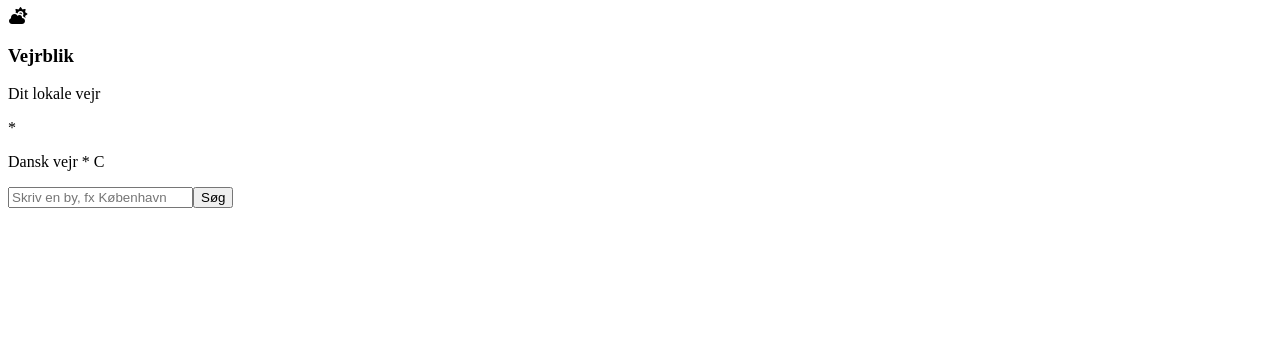
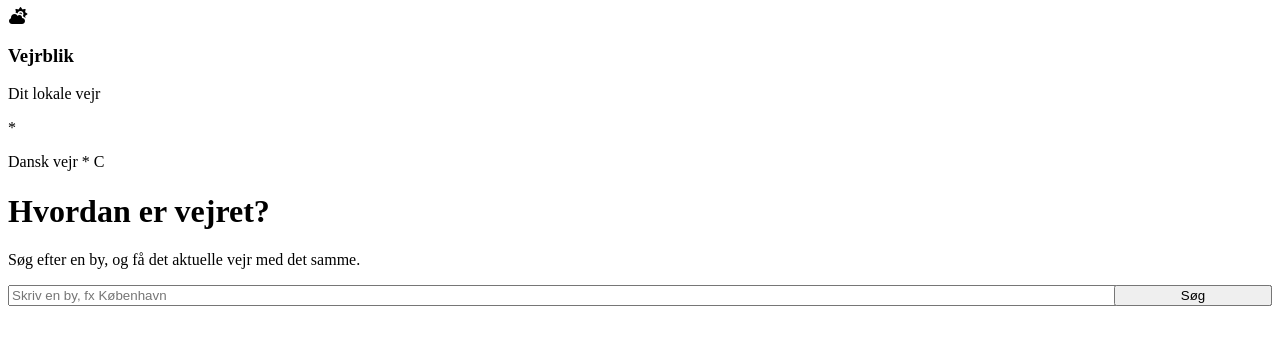
Before and after one commit to D3m0nNiller/weatherApp-API, a React (Vite) app: page / in a window 1280 px wide. Shown: the top 344 px of the page. Built offline with nearby package versions, Linux system fonts and the light colour scheme; no server answers.

Commit message:
added a little extra on 'CitySearch' and added some styling on the form

```diff
--- a/src/App.jsx
+++ b/src/App.jsx
@@ -1,12 +1,14 @@
 import CitySearch from "./components/CitySearch"
 import Header from "./components/Header"
-
+import './style.css'
 function App() {
 
   return (
     <>
       <Header />
-      <CitySearch />
+      <main>
+        <CitySearch />
+      </main>
     </>
   )
 }
--- a/src/components/CitySearch.jsx
+++ b/src/components/CitySearch.jsx
@@ -22,6 +22,10 @@ export default function CitySearch() {
 
     return (
         <>
+            <h1>Hvordan er  vejret?</h1>
+
+            <p>Søg efter en by, og få det aktuelle vejr med det samme.</p>
+
             <form action="" onSubmit={handleSubmit}>
                 <input type="text" name="city" id="city_input" placeholder="Skriv en by, fx København" />
                 <button type="submit">Søg</button>
--- /dev/null
+++ b/src/style.css
@@ -0,0 +1,15 @@
+form {
+    display: grid;
+    grid-template-columns: repeat(8, 1fr);
+    grid-template-rows: auto;
+}
+
+form #city_input {
+    grid-column: 1/-1;
+    grid-row: 1/2;
+}
+
+form button[type="submit"] {
+    grid-row: 1/2;
+    grid-column: -2/-1;
+}
```
